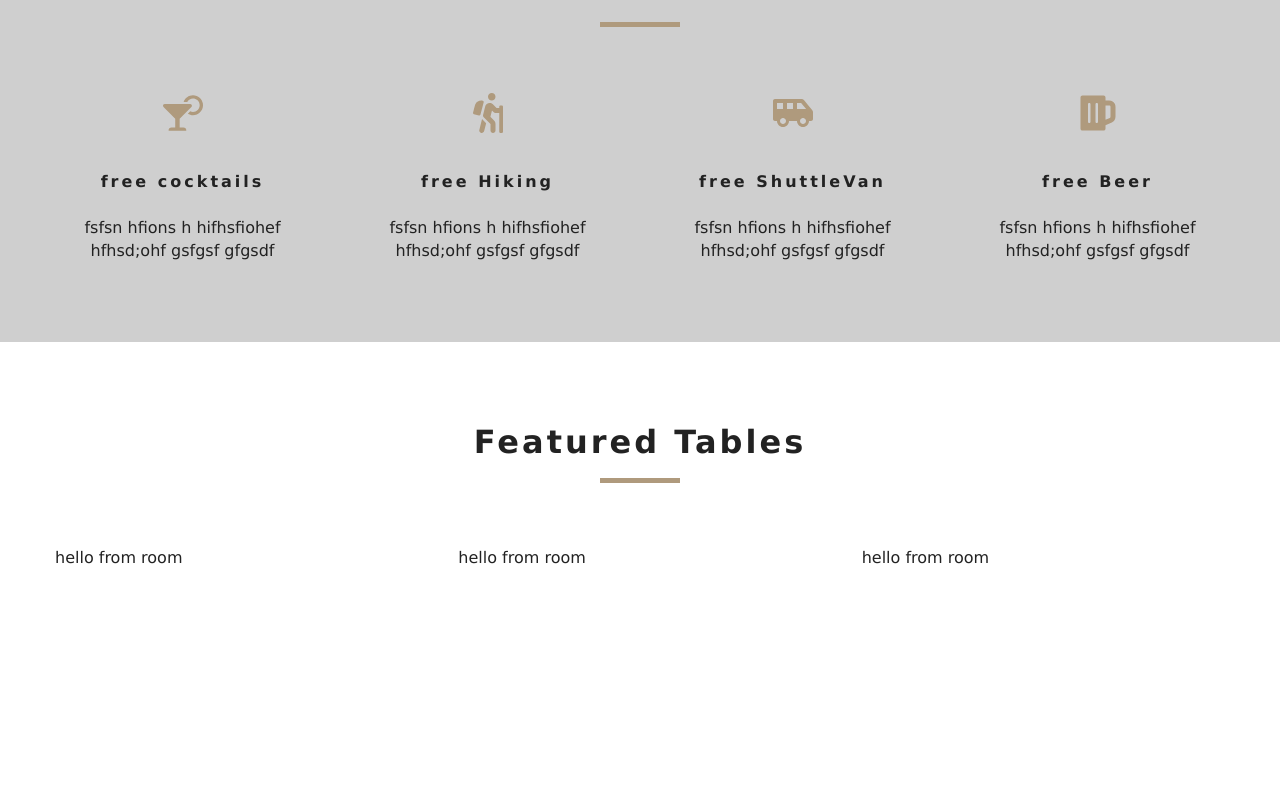
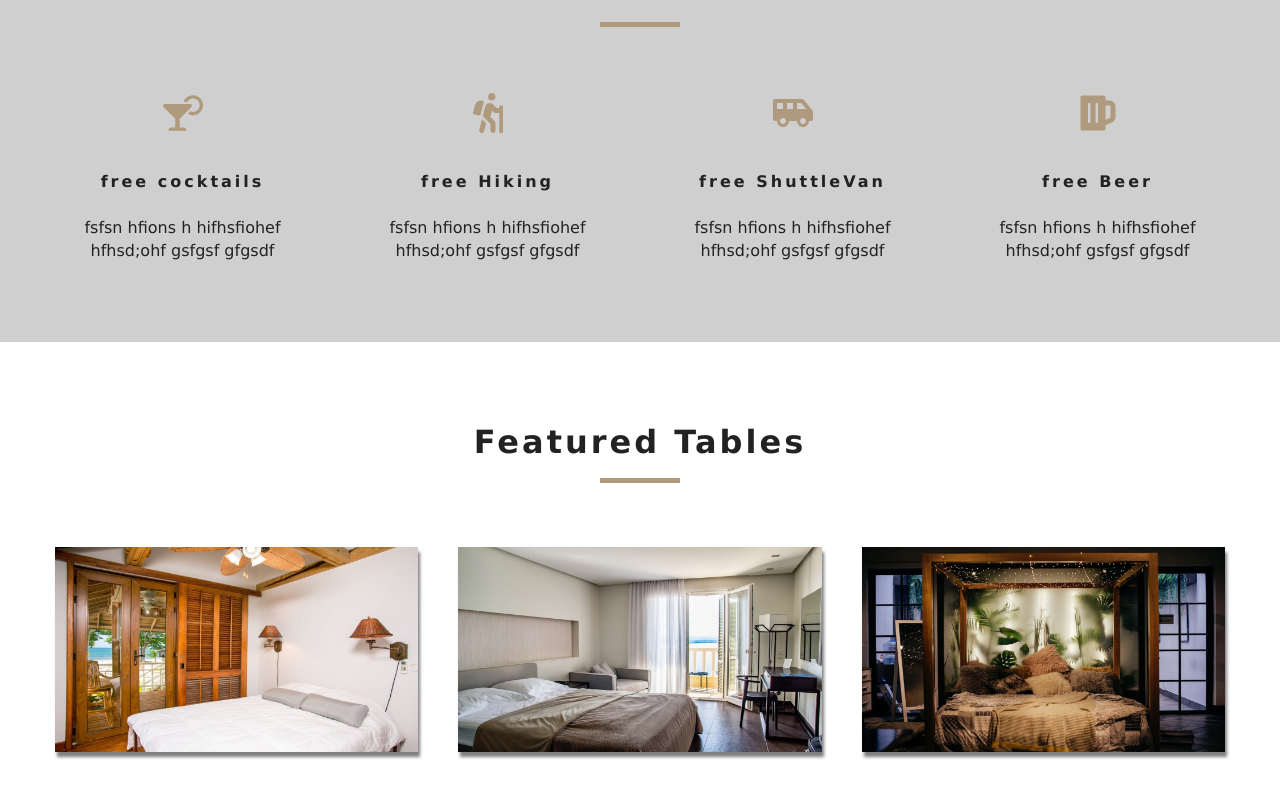
Before and after one commit to iamayushdas/roomz, a React (Create React App) app: page / in a window 1280 px wide. Shown: the part 914-1712 px from the top of the page. Before the commit the page ends 1564 px from the top, so only its background shows below. Built offline with nearby package versions, Linux system fonts and the light colour scheme.

Commit message:
room.js added

```diff
--- a/src/components/Table.js
+++ b/src/components/Table.js
@@ -1,9 +1,12 @@
 import React from 'react'
-
-export default function Table() {
+import {Link} from 'react-router-dom'
+export default function Table({table}) {
+    const {name,slug,images,price} = table;
     return (
-        <div>
-            hello from room
-        </div>
+        <article className="room">
+            <div className="img-container">
+                <img src={images[0]} alt ="single-table"/>
+            </div>
+        </article>
     )
 }
```
Also changed, not shown: 1 other file (tests, documents, lock files or other folders).
